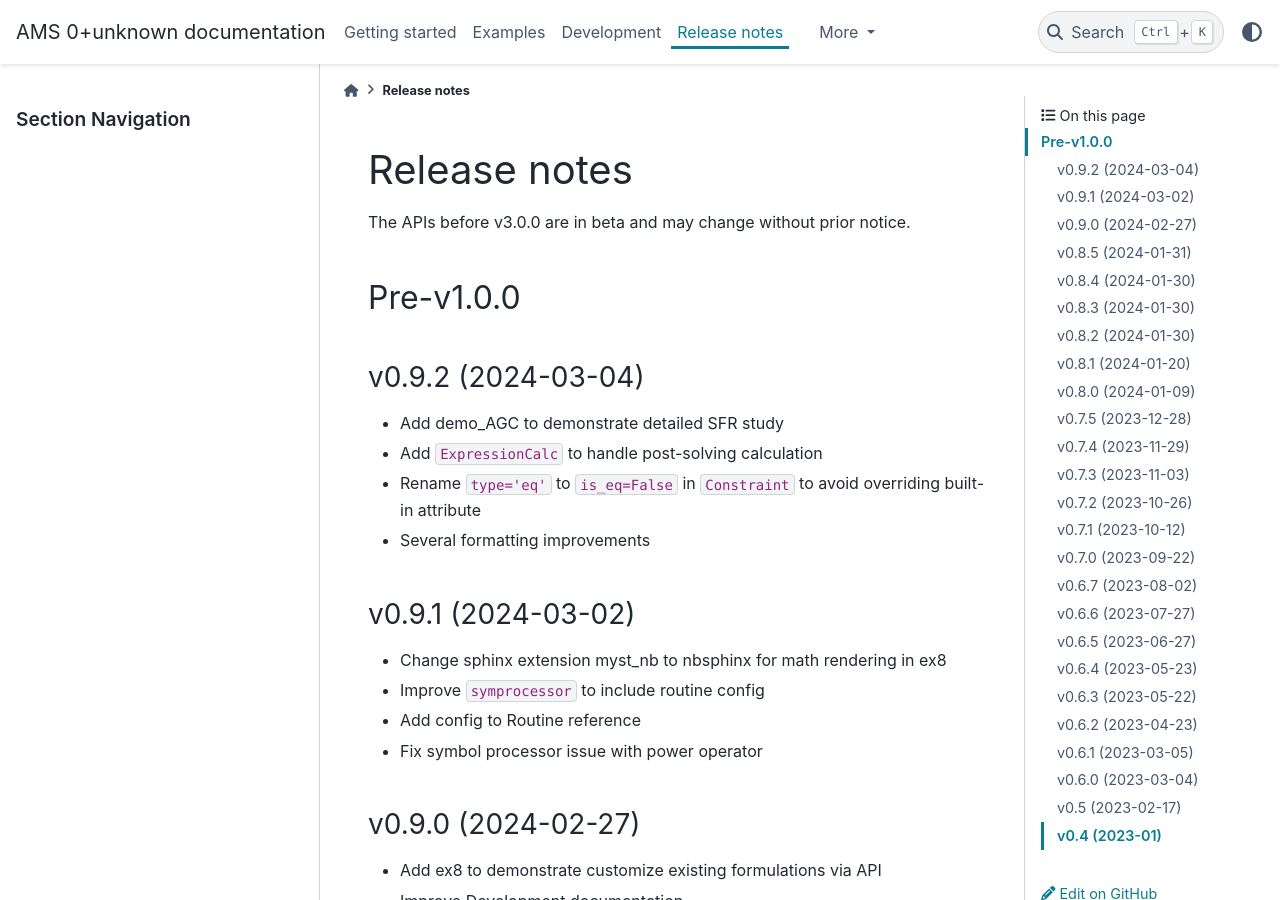
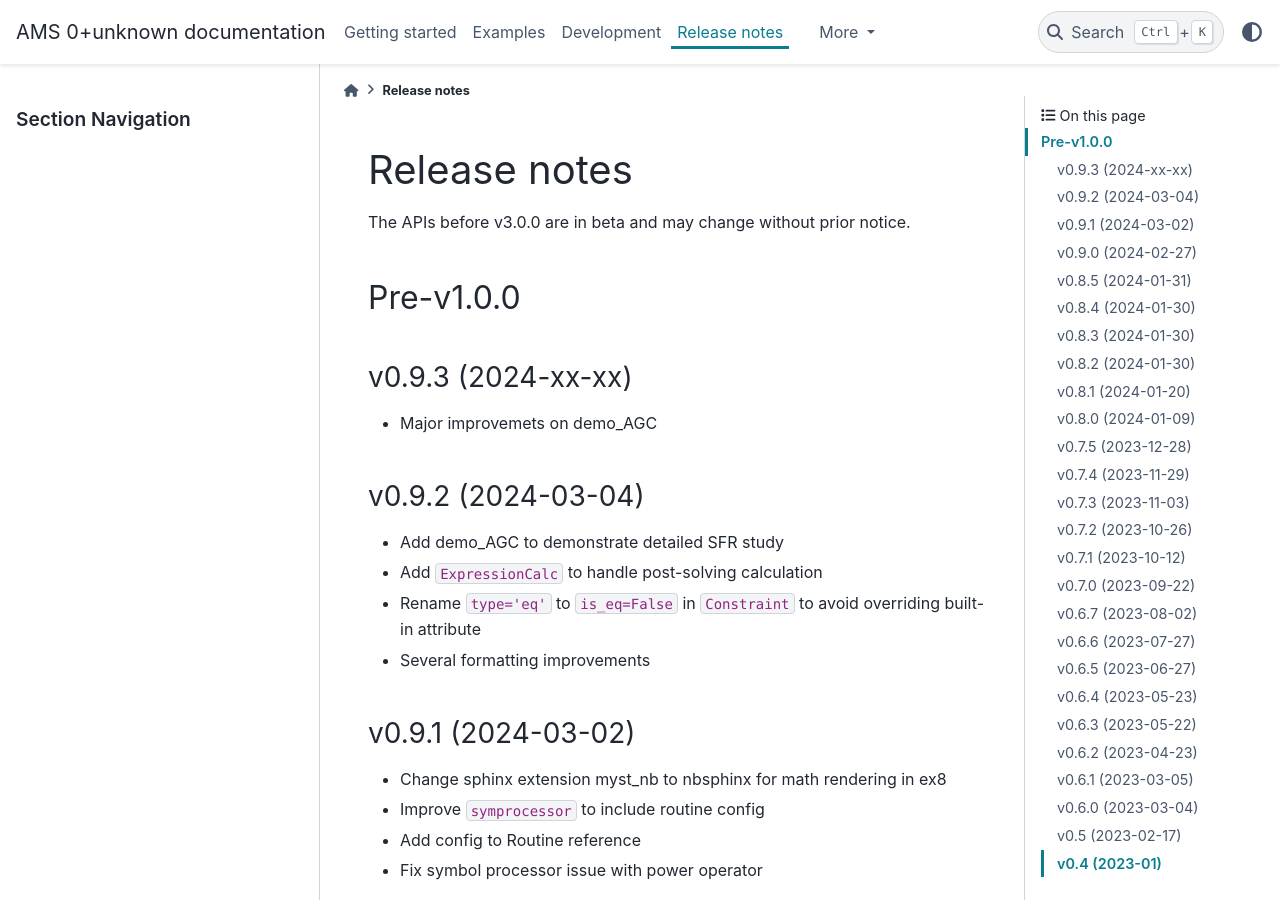
Before and after one commit to CURENT/ams, a Sphinx documentation site: the page built from docs/source/release-notes.rst, in a window 1280 px wide and 900 px high. Built offline with Sphinx 7.4.7 and the PyData theme 0.15.4, drawn with Linux system fonts in a browser that asks for light colours; pages that are not in the unit, such as notebooks, are missing from menus.

Commit message:
Update release-notes

```diff
--- a/docs/source/release-notes.rst
+++ b/docs/source/release-notes.rst
@@ -8,6 +8,11 @@ The APIs before v3.0.0 are in beta and may change without prior notice.
 
 Pre-v1.0.0
 ==========
+
+v0.9.3 (2024-xx-xx)
+-------------------
+
+- Major improvemets on demo_AGC
 
 v0.9.2 (2024-03-04)
 -------------------
```
